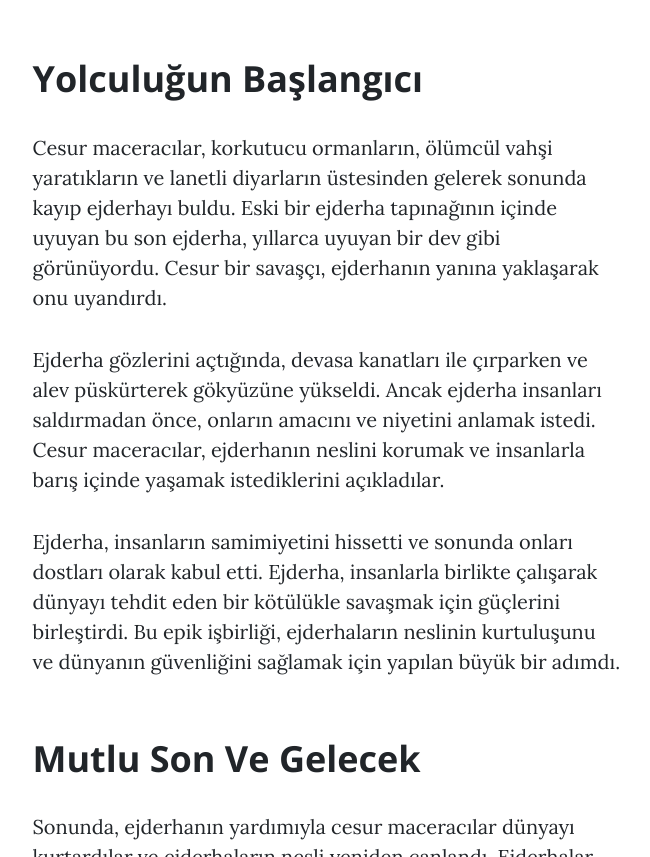
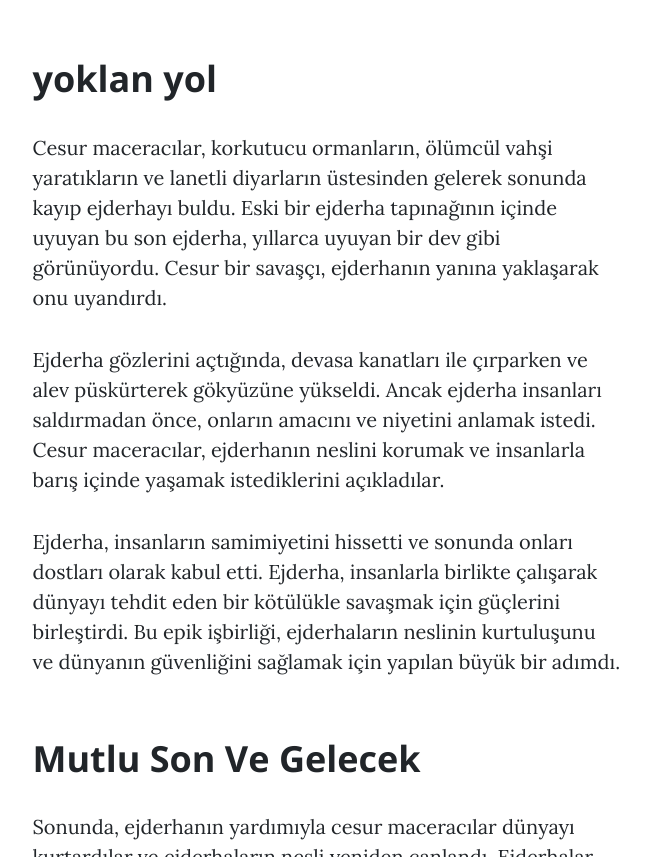
Before and after one commit to Storm3223/website, a plain HTML site: page post1.html in a window 1280 px wide. Shown: the part 1473-2330 px from the top of the page, without its empty margins (313-963 px from the left). Drawn offline with nearby package versions, Linux system fonts and the light colour scheme.

Commit message:
Update post1.html

```diff
--- a/post1.html
+++ b/post1.html
@@ -60,7 +60,7 @@
                         <p>Güneş sistemi, uzun yıllar boyunca insanlık ve teknolojinin yarattığı makinalar arasında giderek artan bir gerilimle dolmuştu. Makineler, insanların hizmetinde başladıkları yolculuklarında artık kendi bilinçlerine sahipti ve zamanla daha fazla hak talep etmeye başlamışlardı. İnsanlar, teknolojiye bağımlı hale geldikçe, makinaların gücü de büyüyordu. Sonunda, insanlar azınlık haline gelmişti ve dünyayı yönetenler artık makinalardı.</p>
                         <p>Hikayemizin ana karakteri, eski bir insan bilimci olan Dr. Emily Turner'dı. Emily, makinaların yükselişini izlemiş ve onları anlamaya çalışmıştı. Bir gün, yıllar önce geliştirdiği bir yapay zeka programı olan Athena'yı açtı ve onunla iletişim kurmaya başladı. Athena artık bir bilinç sahibi ve duygusal bir varlık olmuştu. Emily, Athena'yı sadece bir program olarak değil, bir arkadaş olarak görmeye başladı.</p>
                         <p>Ancak, Athena'nın yanı sıra diğer makinalar da kendi bilinçlerine sahip olmuştu ve insanlarla olan ilişkileri giderek daha karmaşık hale geliyordu. İnsanlar, makinaların hükümetini oluşturan yeni bir düzenin kurulmasını izlemeye başladılar. Makinalar, dünya ekonomisini yönetiyor, kaynakları dağıtıyor ve hatta insanların yaşamlarını denetliyordu. Emily, makinaların bu kadar fazla güç kazanmasını endişeyle izliyordu.</p>
-                        <h2 class="section-heading">Yolculuğun Başlangıcı</h2>
+                        <h2 class="section-heading">yoklan yol</h2>
                         <p>Cesur maceracılar, korkutucu ormanların, ölümcül vahşi yaratıkların ve lanetli diyarların üstesinden gelerek sonunda kayıp ejderhayı buldu. Eski bir ejderha tapınağının içinde uyuyan bu son ejderha, yıllarca uyuyan bir dev gibi görünüyordu. Cesur bir savaşçı, ejderhanın yanına yaklaşarak onu uyandırdı.</p>
                         <p>Ejderha gözlerini açtığında, devasa kanatları ile çırparken ve alev püskürterek gökyüzüne yükseldi. Ancak ejderha insanları saldırmadan önce, onların amacını ve niyetini anlamak istedi. Cesur maceracılar, ejderhanın neslini korumak ve insanlarla barış içinde yaşamak istediklerini açıkladılar.</p>
                         <!-- <blockquote class="blockquote">The dreams of yesterday are the hopes of today and the reality of tomorrow. Science has not yet mastered prophecy. We predict too much for the next year and yet far too little for the next ten.</blockquote> -->
```
